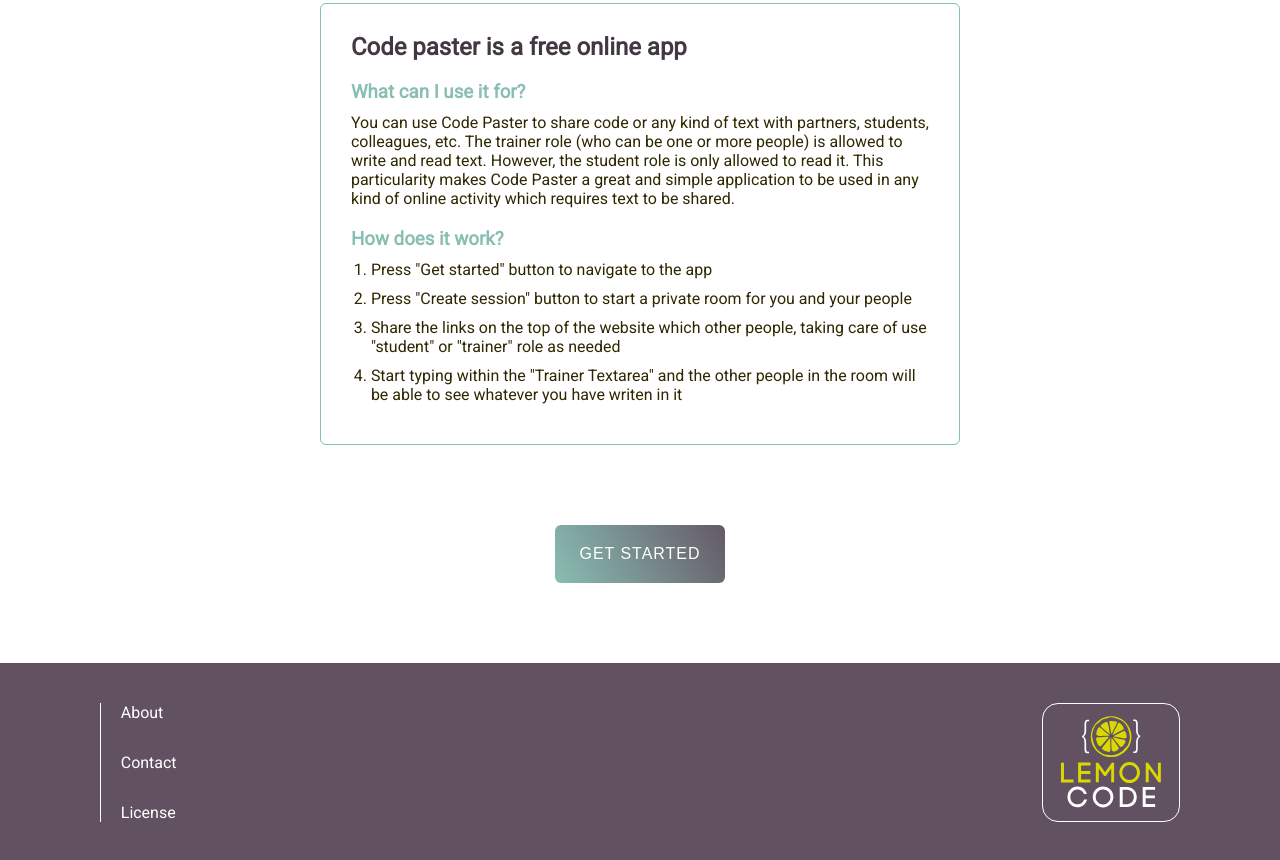
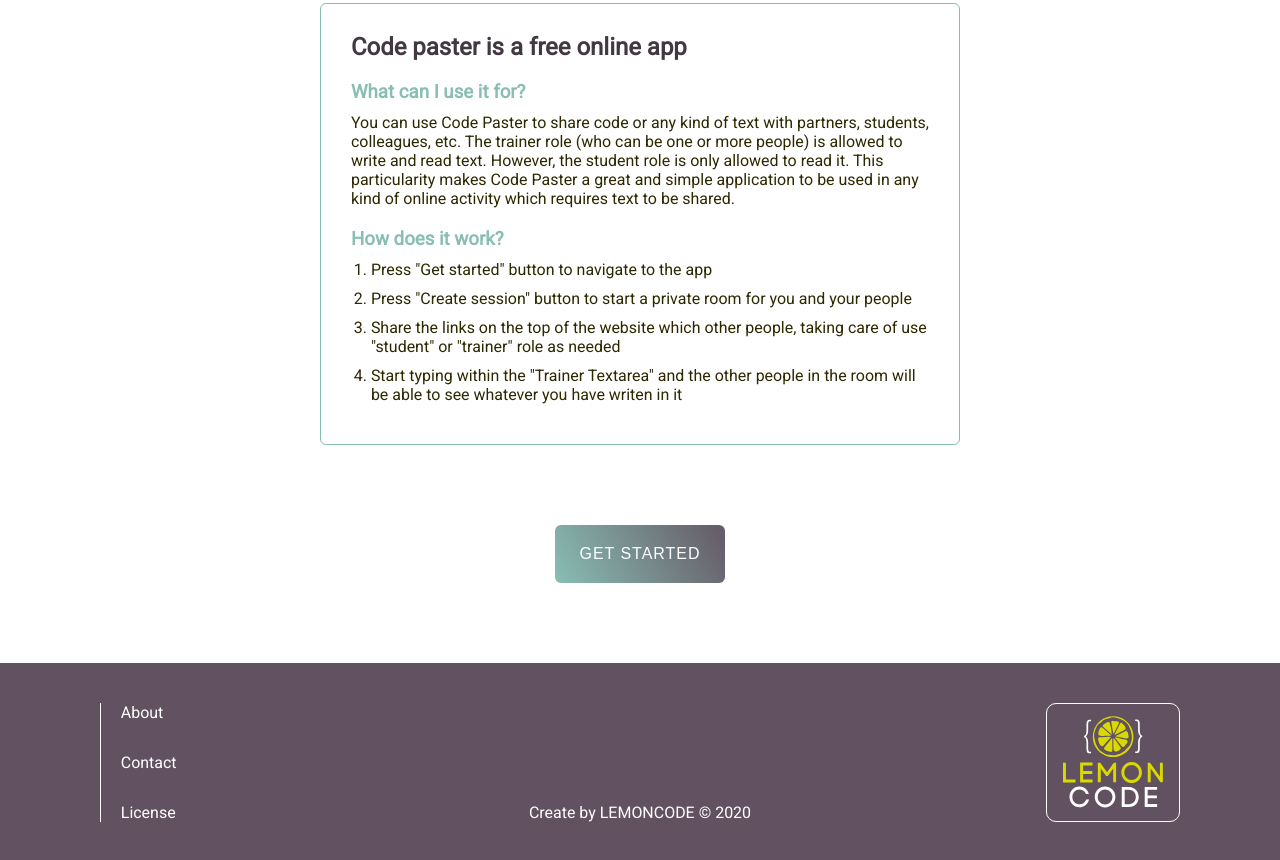
Before and after one commit to mavv-coder/code-paster-static, a plain HTML site: page index.html in a window 1280 px wide. Shown: the part 286-1146 px from the top of the page. Drawn offline with Linux system fonts and the light colour scheme.

Commit message:
index completed

```diff
--- a/index.html
+++ b/index.html
@@ -168,6 +168,7 @@
           <a href="about.html#license">License</a>
         </li>
       </ul>
+      <span class="footer--copyright">Create by LEMONCODE © 2020</span>
       <a href="https://lemoncode.net/" target="_blank">
         <div class="footer--logo-lemon-container">
           <svg
--- a/styles.css
+++ b/styles.css
@@ -172,6 +172,7 @@ ul {
 .footer--list {
   border-left: 1px solid var(--color-light);
   display: flex;
+  width: 13.4rem;
   flex-direction: column;
   justify-content: space-between;
 }
@@ -188,15 +189,20 @@ ul {
 
 .footer--logo-lemon-container {
   position: relative;
-  width: 13.8rem;
+  width: 13.4rem;
   height: 12rem;
   border: 1px solid var(--color-light);
-  border-radius: 1.6rem;
+  border-radius: 1rem;
 }
 
 .footer--logo-lemon-container:hover {
   border: 1px solid var(--color-secondary-main);
   cursor: pointer;
+}
+
+.footer--copyright {
+  align-self: flex-end;
+  color: var(--color-light);
 }
 
 .footer--logo-lemon-container:hover .footer--logo-lemon {
@@ -206,7 +212,7 @@ ul {
 .footer--logo-lemon {
   position: absolute;
   top: 0.8rem;
-  right: 1.8rem;
+  right: 1.6rem;
   fill: var(--color-light);
   height: 10rem;
   width: 10rem;
```
